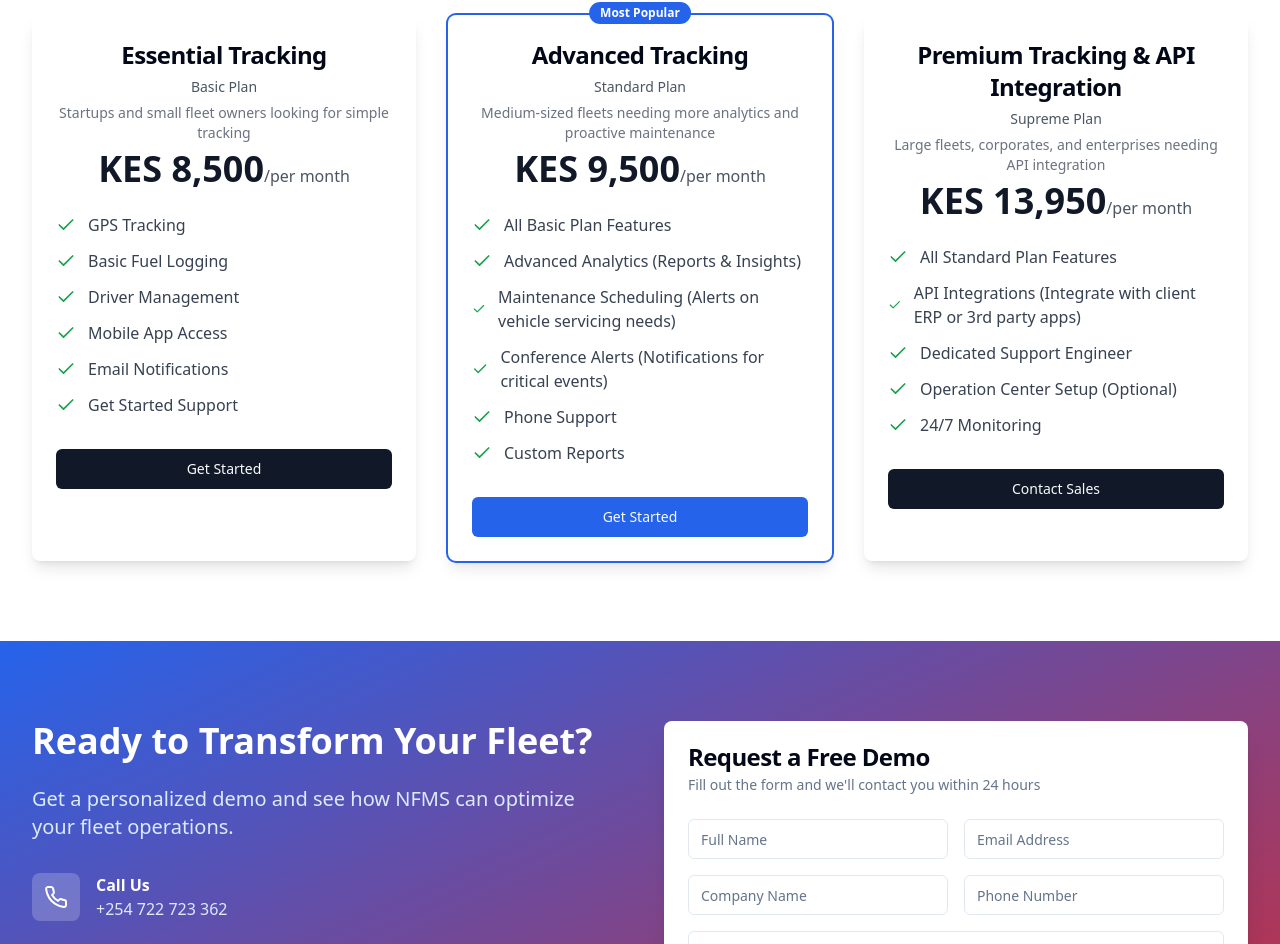
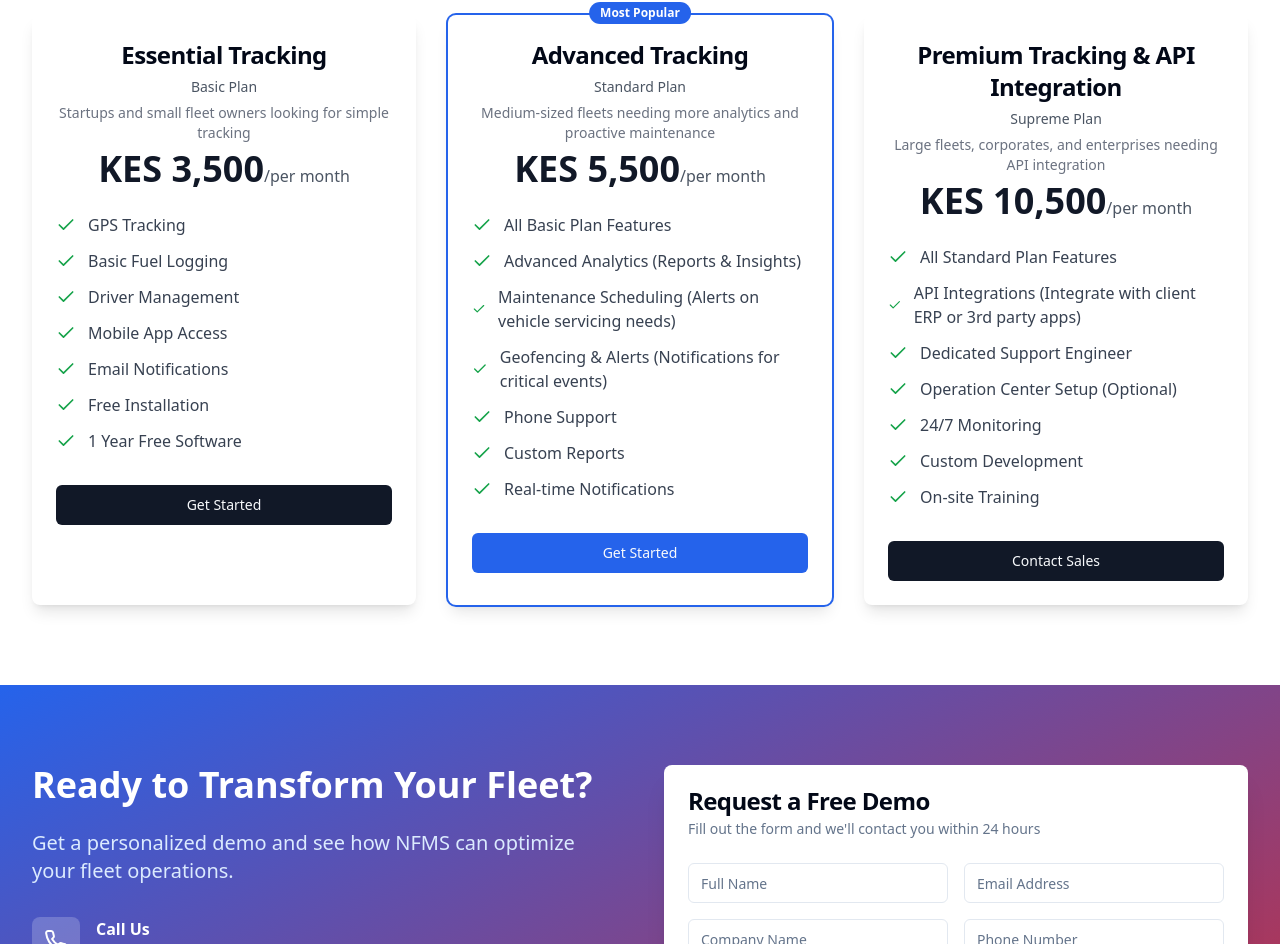
Before and after one commit to Noorcom-Network-NNL/kenya-fleet-control, a React (Vite) app: page / in a window 1280 px wide. Shown: the part 2775-3719 px from the top of the page. Built offline with nearby package versions, Linux system fonts and the light colour scheme.

Commit message:
Update pricing to market rates
Adjusted pricing for all plans to align with Kenyan market rates based on research of competitor offerings.

```diff
--- a/src/components/sections/PricingSection.tsx
+++ b/src/components/sections/PricingSection.tsx
@@ -10,7 +10,7 @@ const PricingSection: React.FC = () => {
     {
       name: "Essential Tracking",
       subtitle: "Basic Plan",
-      price: "KES 8,500",
+      price: "KES 3,500",
       period: "per month",
       target: "Startups and small fleet owners looking for simple tracking",
       features: [
@@ -19,30 +19,32 @@ const PricingSection: React.FC = () => {
         "Driver Management",
         "Mobile App Access",
         "Email Notifications",
-        "Get Started Support"
+        "Free Installation",
+        "1 Year Free Software"
       ],
       popular: false
     },
     {
       name: "Advanced Tracking",
       subtitle: "Standard Plan",
-      price: "KES 9,500",
+      price: "KES 5,500",
       period: "per month",
       target: "Medium-sized fleets needing more analytics and proactive maintenance",
       features: [
         "All Basic Plan Features",
         "Advanced Analytics (Reports & Insights)",
         "Maintenance Scheduling (Alerts on vehicle servicing needs)",
-        "Conference Alerts (Notifications for critical events)",
+        "Geofencing & Alerts (Notifications for critical events)",
         "Phone Support",
-        "Custom Reports"
+        "Custom Reports",
+        "Real-time Notifications"
       ],
       popular: true
     },
     {
       name: "Premium Tracking & API Integration",
       subtitle: "Supreme Plan",
-      price: "KES 13,950",
+      price: "KES 10,500",
       period: "per month",
       target: "Large fleets, corporates, and enterprises needing API integration",
       features: [
@@ -50,7 +52,9 @@ const PricingSection: React.FC = () => {
         "API Integrations (Integrate with client ERP or 3rd party apps)",
         "Dedicated Support Engineer",
         "Operation Center Setup (Optional)",
-        "24/7 Monitoring"
+        "24/7 Monitoring",
+        "Custom Development",
+        "On-site Training"
       ],
       popular: false
     }
```
